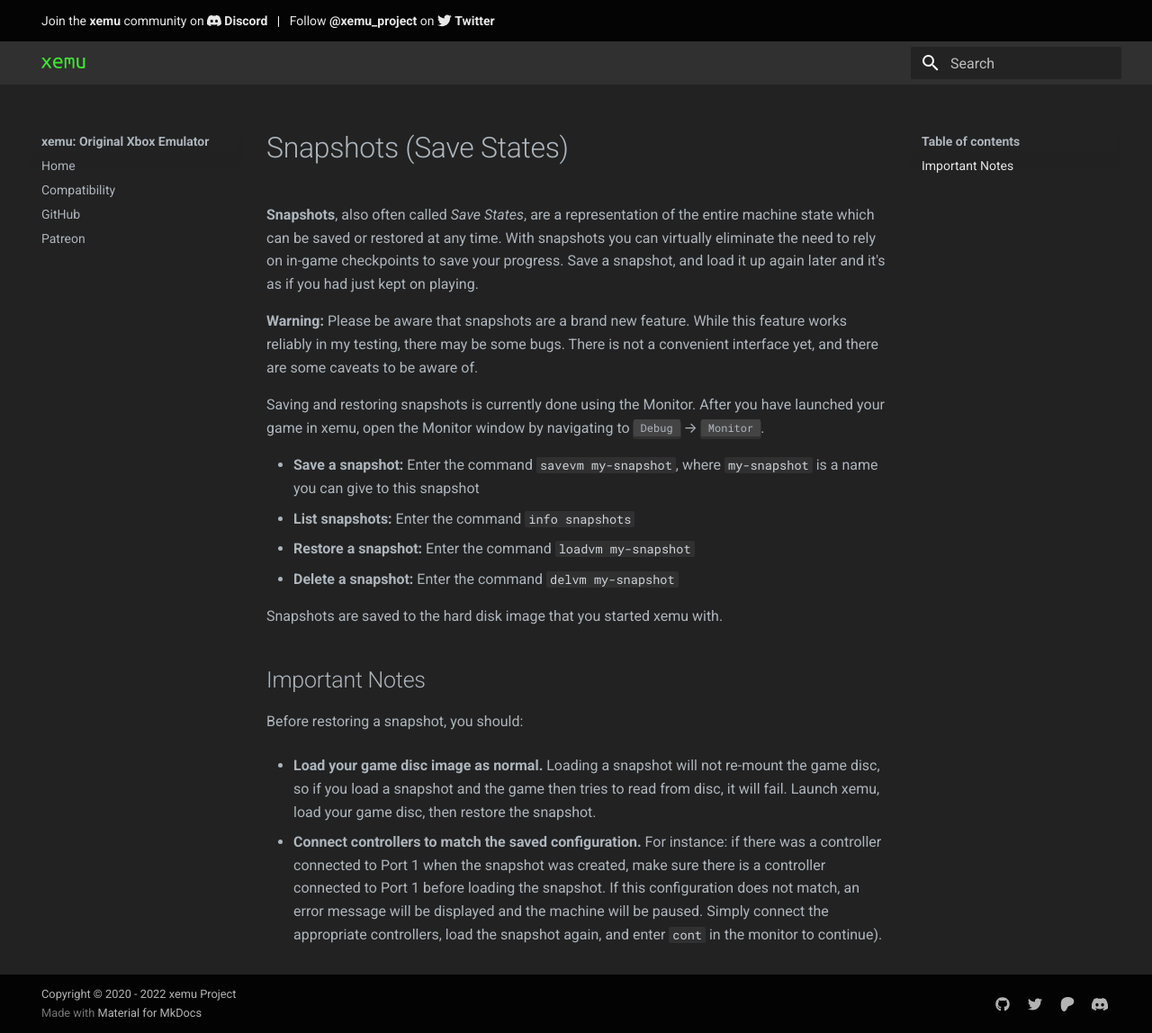
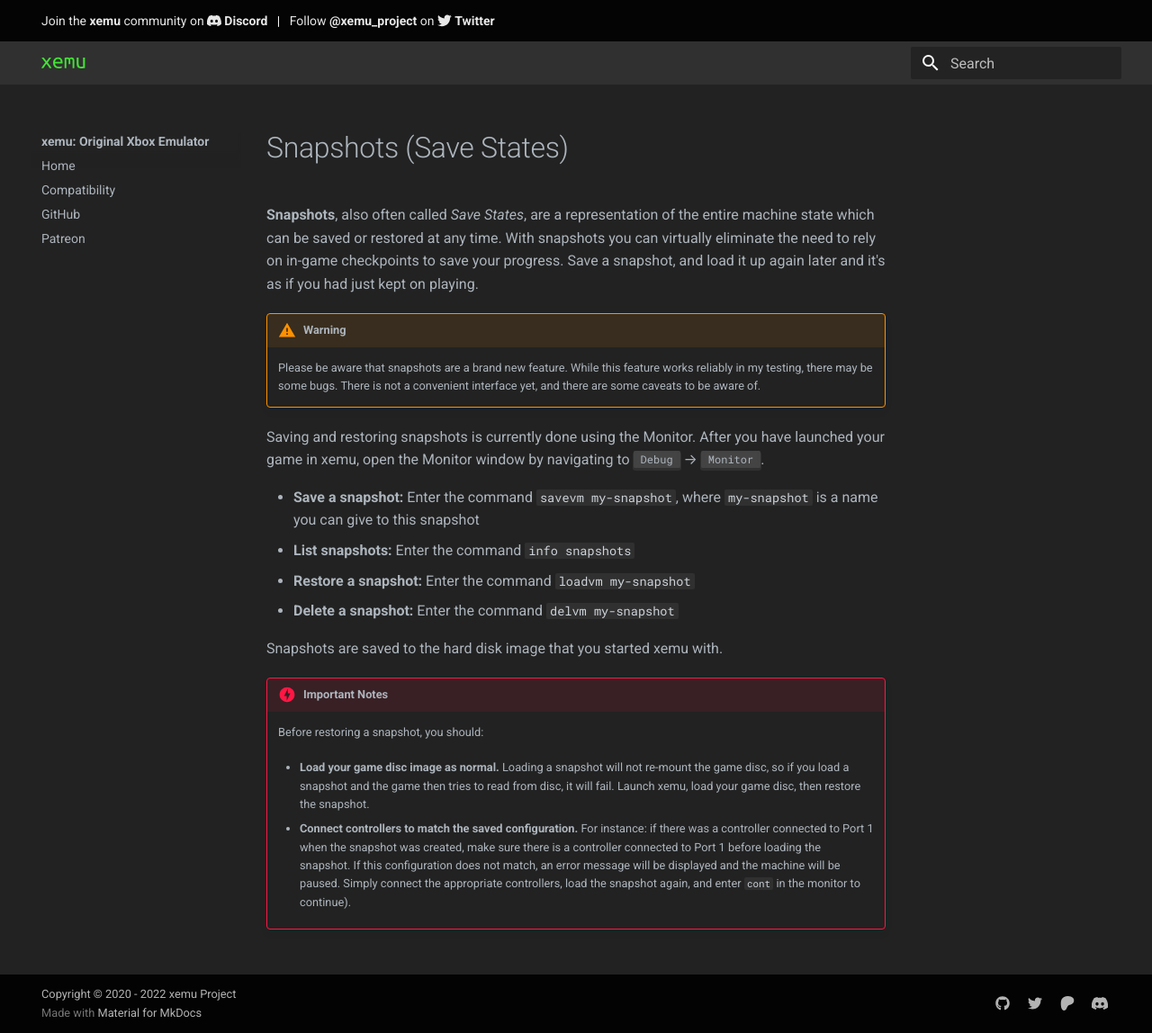
Before and after one commit to xemu-project/xemu-website, an MkDocs documentation site: the page built from docs/docs/snapshots.md, in a window 1280 px wide and 1148 px high. Shown: the whole window at 90% size. Built offline with MkDocs 1.6.1 and Material for MkDocs 9.7.7, drawn with Linux system fonts in a browser that asks for light colours.

Commit message:
Use admonishments on snapshots page

```diff
--- a/docs/docs/snapshots.md
+++ b/docs/docs/snapshots.md
@@ -1,6 +1,8 @@
 **Snapshots**, also often called *Save States*, are a representation of the entire machine state which can be saved or restored at any time. With snapshots you can virtually eliminate the need to rely on in-game checkpoints to save your progress. Save a snapshot, and load it up again later and it's as if you had just kept on playing.
 
-**Warning:** Please be aware that snapshots are a brand new feature. While this feature works reliably in my testing, there may be some bugs. There is not a convenient interface yet, and there are some caveats to be aware of.
+!!! warning
+
+	Please be aware that snapshots are a brand new feature. While this feature works reliably in my testing, there may be some bugs. There is not a convenient interface yet, and there are some caveats to be aware of.
 
 Saving and restoring snapshots is currently done using the Monitor. After you have launched your game in xemu, open the Monitor window by navigating to <kbd>Debug</kbd> &rarr; <kbd>Monitor</kbd>.
 
```
Also changed, not shown: other parts of docs/docs/snapshots.md (+5 -5 lines).
